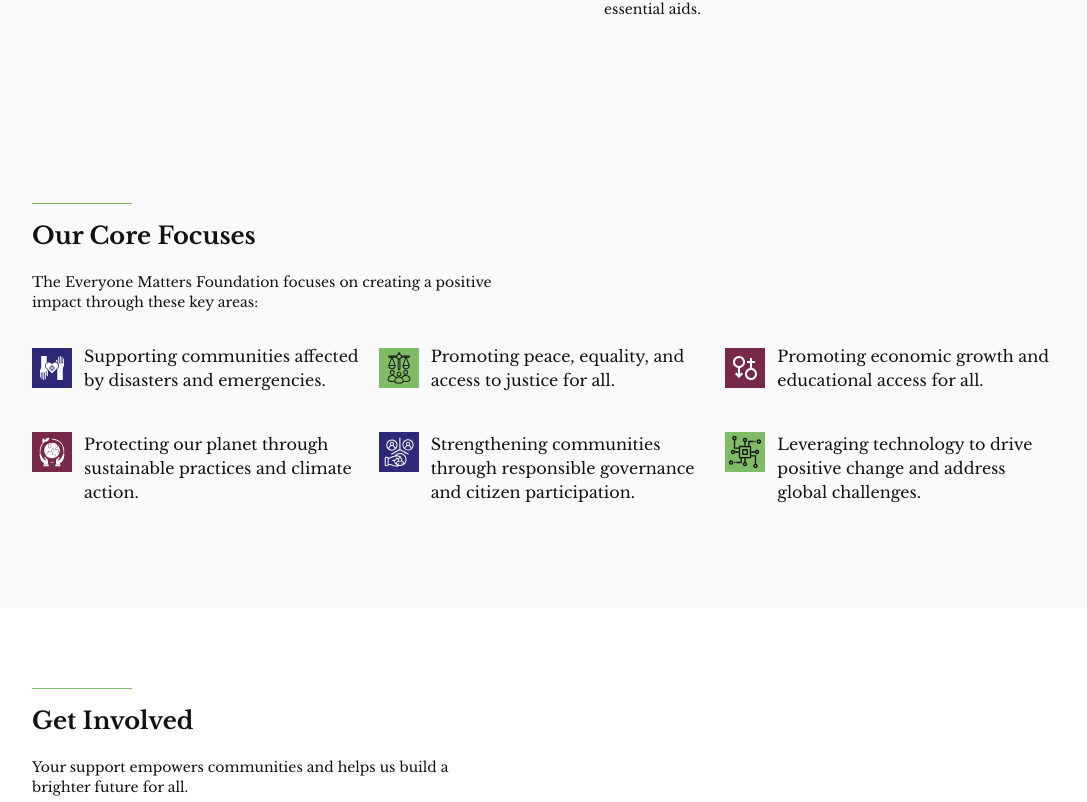
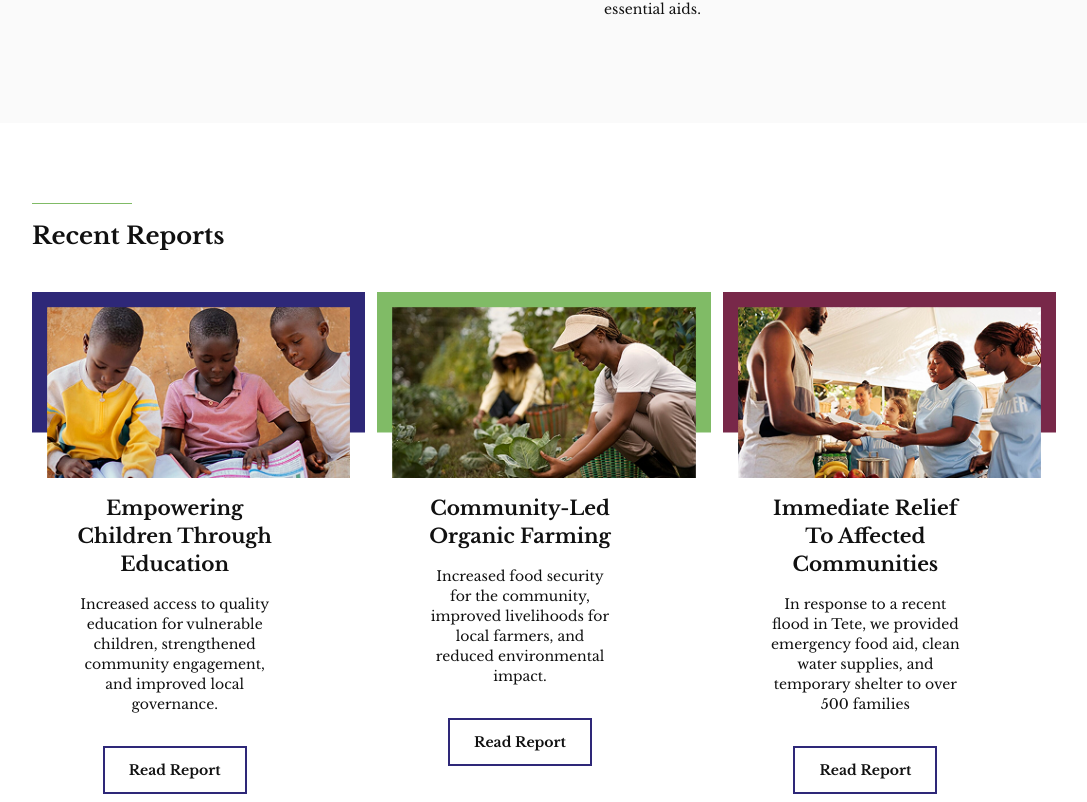
Before and after one commit to terejoe/everyone_matters, a Next.js app: page / in a window 1280 px wide. Shown: the part 1178-1980 px from the top of the page, without its empty margins (96-1183 px from the left). Built offline with nearby package versions, Linux system fonts and the light colour scheme.

Commit message:
Trying to resolve padding isssue

```diff
--- a/src/app/home/page.jsx
+++ b/src/app/home/page.jsx
@@ -11,7 +11,7 @@
     <div>
       <Hero/>
       <Creating/>
-      {/* <Reports/> */}
+      <Reports/>
       <CoreFocus/>
       <Involved/>
       <Footer/>
--- a/src/app/page.js
+++ b/src/app/page.js
@@ -11,7 +11,7 @@
     <div className="">
       <Hero/>
       <Creating/>
-      {/* <Reports/> */}
+      <Reports/>
       <CoreFocus/>
       <Involved/>
       <Footer/>
```
